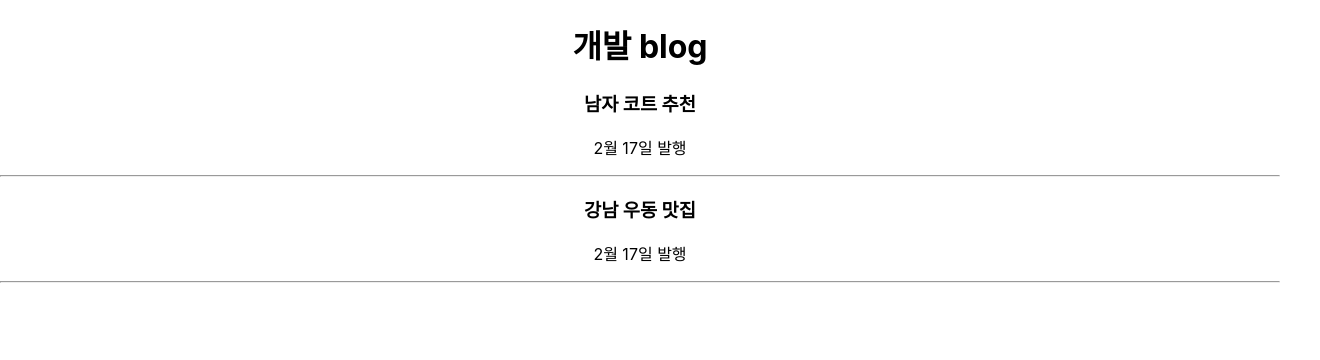
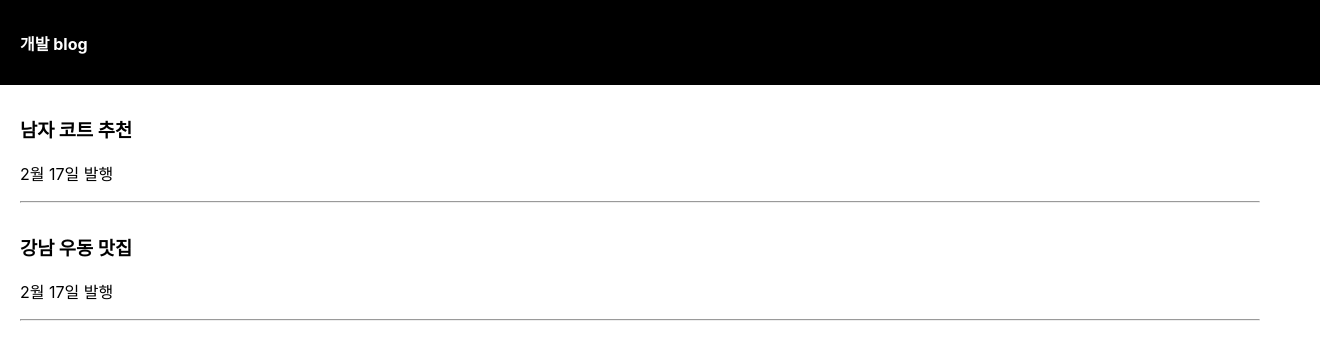
Before and after one commit to ZetGar/song, a React (Create React App) app in the folder ss/: page / in a window 1280 px wide. Shown: the top 360 px of the page, 1320 px wide, since content can reach past the window. Built offline with nearby package versions, Linux system fonts and the light colour scheme.

Commit message:
Update App.scss

```diff
--- a/ss/src/App.scss
+++ b/ss/src/App.scss
@@ -1,38 +1,19 @@
-.App {
-  text-align: center;
-}
+.black-nav {
+  background: black;
+  width: 100%;
+  display: flex;
+  color: white;
+  padding: 20px;
+  font-weight: 600;
+  font-size: 20px;
 
-.App-logo {
-  height: 40vmin;
-  pointer-events: none;
-}
-
-@media (prefers-reduced-motion: no-preference) {
-  .App-logo {
-    animation: App-logo-spin infinite 20s linear;
+  > h1 {
+    font-size: 16px;
   }
 }
 
-.App-header {
-  background-color: #282c34;
-  min-height: 100vh;
-  display: flex;
-  flex-direction: column;
-  align-items: center;
-  justify-content: center;
-  font-size: calc(10px + 2vmin);
-  color: white;
+.list {
+  margin-top: 30px;
+  text-align: left;
+  padding: 0 20px;
 }
-
-.App-link {
-  color: #61dafb;
-}
-
-@keyframes App-logo-spin {
-  from {
-    transform: rotate(0deg);
-  }
-  to {
-    transform: rotate(360deg);
-  }
-}
```
